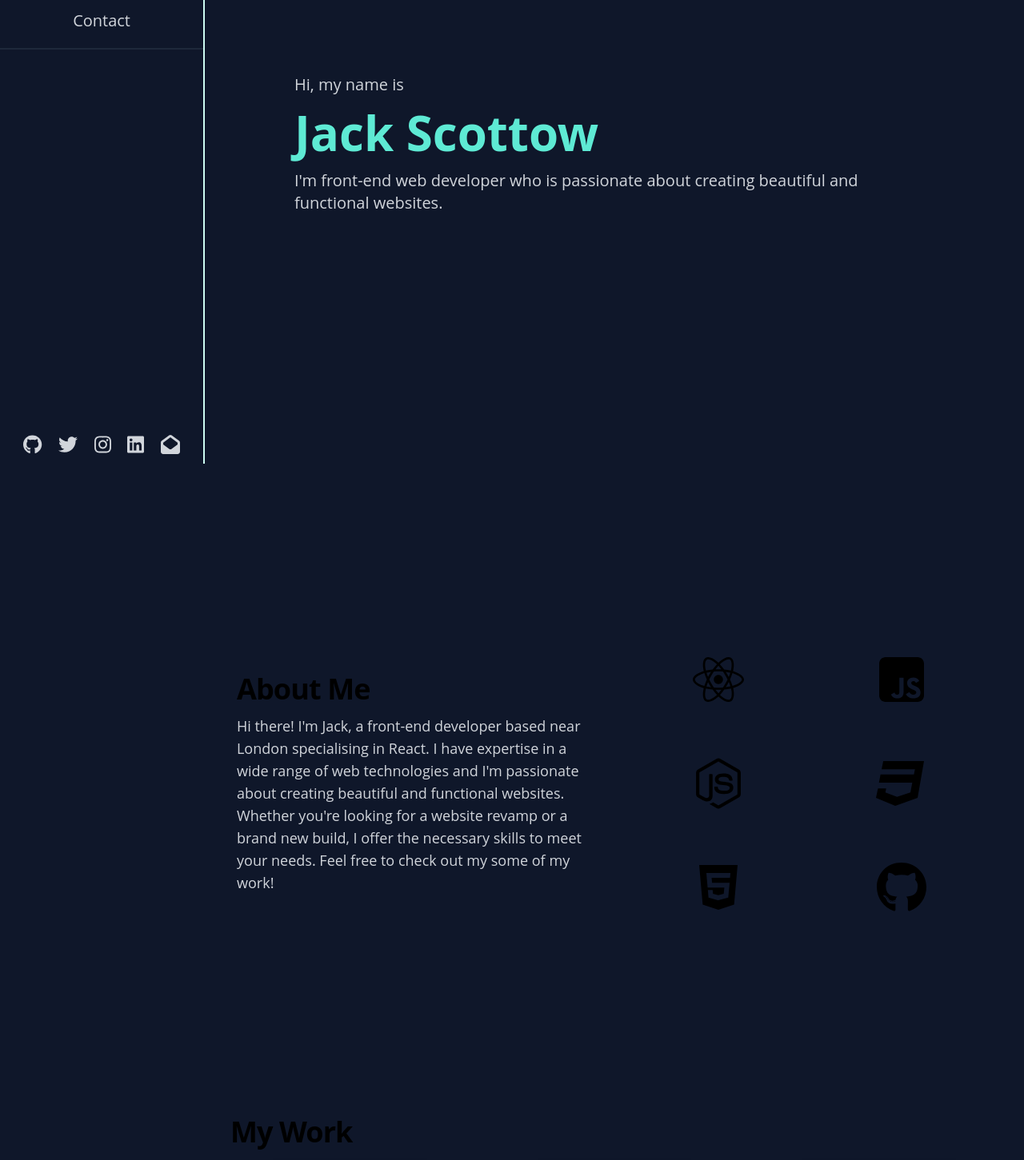
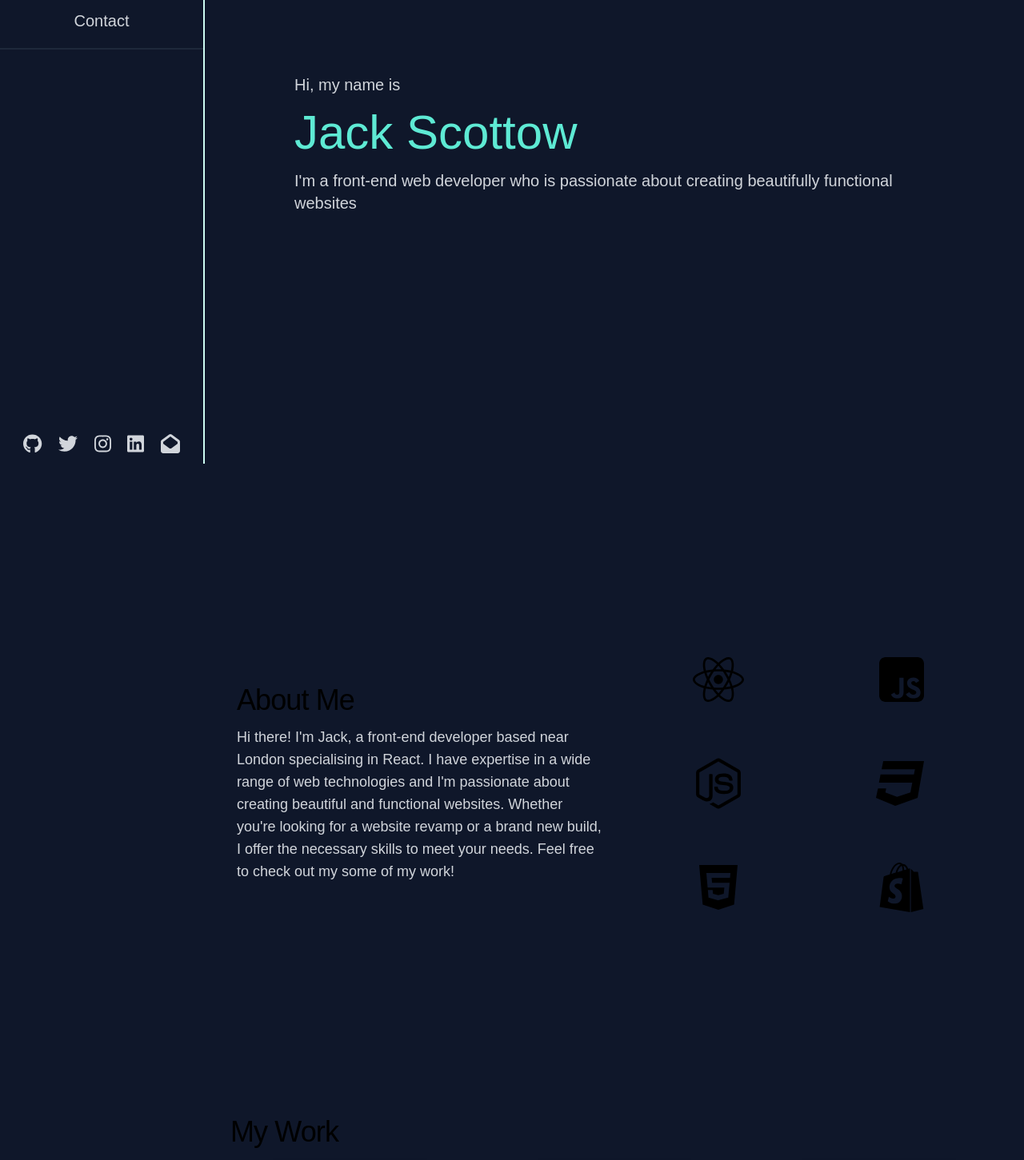
Before and after one commit to JackScottow/portfolio_v2, a Next.js app: page / in a window 1280 px wide. Shown: the part 220-1671 px from the top of the page at 80% size. Built offline with nearby package versions, Linux system fonts and the light colour scheme.

Commit message:
typing effect + font change

```diff
--- a/package.json
+++ b/package.json
@@ -29,6 +29,8 @@
     "postcss": "8.4.27",
     "react": "18.2.0",
     "react-dom": "18.2.0",
+    "react-simple-typewriter": "^5.0.1",
+    "react-type-animation": "^3.1.0",
     "tailwindcss": "3.3.3"
   },
   "devDependencies": {
--- a/src/components/About.jsx
+++ b/src/components/About.jsx
@@ -1,5 +1,5 @@
 import { FontAwesomeIcon } from "@fortawesome/react-fontawesome";
-import { faReact, faSquareJs, faNodeJs, faCss3, faHtml5, faGithub } from "@fortawesome/free-brands-svg-icons";
+import { faReact, faSquareJs, faNodeJs, faCss3, faHtml5, faShopify } from "@fortawesome/free-brands-svg-icons";
 import { Tooltip, Zoom } from "@mui/material";
 
 const About = () => {
@@ -8,7 +8,7 @@ const About = () => {
       <div className="px-10 mx-auto my-auto max-w-7xl lg:py-auto lg:px-auto">
         <div className="lg:grid lg:grid-cols-2 lg:items-center lg:gap-8">
           <div>
-            <h2 className="text-3xl font-bold tracking-tight sm:text-4xl">About Me</h2>
+            <h2 className="text-3xl font-medium tracking-tight sm:text-4xl">About Me</h2>
             <p className="max-w-3xl mt-3 text-lg text-gray-300">Hi there! I&apos;m Jack, a front-end developer based near London specialising in React. I have expertise in a wide range of web technologies and I&apos;m passionate about creating beautiful and functional websites. Whether you&apos;re looking for a website revamp or a brand new build, I offer the necessary skills to meet your needs. Feel free to check out my some of my work!</p>
           </div>
           <div className="mt-8 grid grid-cols-2 gap-0.5 md:grid-cols-3 lg:mt-0 lg:grid-cols-2">
@@ -38,8 +38,8 @@ const About = () => {
               </Tooltip>
             </div>
             <div className="flex justify-center col-span-1 px-8 py-8 ">
-              <Tooltip title="Git" placement="top" disableInteractive TransitionComponent={Zoom} arrow enterTouchDelay={0}>
-                <FontAwesomeIcon icon={faGithub} size="4x" />{" "}
+              <Tooltip title="Shopify" placement="top" disableInteractive TransitionComponent={Zoom} arrow enterTouchDelay={0}>
+                <FontAwesomeIcon icon={faShopify} size="4x" />{" "}
               </Tooltip>
             </div>
           </div>
--- a/src/components/Contact.jsx
+++ b/src/components/Contact.jsx
@@ -10,7 +10,7 @@ const Contact = () => {
       <div className="relative mx-auto my-auto lg:grid lg:grid-cols-5">
         <div className="px-10 py-8 lg:col-span-2 lg:px-auto lg:py-auto ">
           <div className="max-w-lg mx-auto">
-            <h2 className="text-3xl font-bold tracking-tight sm:text-4xl">Get in touch!</h2>
+            <h2 className="text-3xl font-medium tracking-tight sm:text-4xl">Get in touch!</h2>
             <p className="max-w-3xl mt-5 text-lg text-gray-300">Contact me on my socials or leave a message!</p>
             <div className="flex justify-between pt-8">
               <Tooltip title="j.scottow@gmail.com" placement="top" disableInteractive TransitionComponent={Zoom} arrow enterTouchDelay={0} className="transition ease-in-out hover:scale-110">
@@ -58,7 +58,7 @@ const Contact = () => {
                 <textarea id="message" name="message" rows={4} className="box-border block w-full px-4 py-3 placeholder-gray-400 border-teal-500 rounded shadow-sm focus:border-teal-500 focus-ring-teal-500 focus:border-2" placeholder="Message" defaultValue={""} />
               </div>
               <div className="flex">
-                <button type="submit" className="inline-flex justify-center px-6 py-3 mx-auto font-semibold bg-teal-300 border border-transparent rounded shadow-sm text-slate-900 hover:scale-105 focus:outline-none">
+                <button type="submit" className="inline-flex justify-center px-6 py-3 mx-auto font-medium bg-teal-300 border border-transparent rounded shadow-sm text-slate-900 hover:scale-105 focus:outline-none">
                   Submit
                 </button>
               </div>
--- a/src/components/Landing.jsx
+++ b/src/components/Landing.jsx
@@ -1,10 +1,17 @@
+import { Typewriter } from "react-simple-typewriter";
 const Landing = () => {
   return (
     <div className="container flex items-center justify-center h-screen text-gray-300 px-14 sm:px-28" id="home">
       <header>
-        <h1 className="py-2 text-xl">Hi, my name is </h1>
-        <h2 className="py-2 text-6xl font-bold text-teal-300">Jack Scottow</h2>
-        <p className="py-2 text-xl"> I&apos;m front-end web developer who is passionate about creating beautiful and functional websites.</p>
+        <h1 className="py-2 text-xl">
+          <Typewriter words={["Hi, my name is"]} typeSpeed={55} />
+        </h1>
+        <h2 className="py-2 text-6xl font-medium text-teal-300">
+          <Typewriter words={["", "Jack Scottow"]} typeSpeed={80} delaySpeed={1500} />
+        </h2>
+        <p className="py-2 text-xl">
+          <Typewriter words={["", "I'm a front-end web developer who is passionate about creating beautifully functional websites"]} typeSpeed={20} delaySpeed={3000} />{" "}
+        </p>
       </header>
     </div>
   );
--- a/src/components/NavBar.jsx
+++ b/src/components/NavBar.jsx
@@ -123,10 +123,10 @@ const Sidebar = () => {
       </div>
 
       {/* Mobile Toggle Button */}
-      <div className="fixed top-0 right-0 z-50 w-full p-2 md:hidden">
+      <div className="fixed top-0 right-0 z-50 w-full md:hidden">
         <div></div>
         <button className="fixed top-0 right-0 p-5 rounded-xl focus:outline-none" onClick={toggleMobileDrawer}>
-          {isMobileDrawerOpen ? <FontAwesomeIcon icon={faXmark} size="xl" className="p-2 text-white" /> : <FontAwesomeIcon icon={faBars} size="xl" className="p-2 text-white" />}
+          {isMobileDrawerOpen ? <FontAwesomeIcon icon={faXmark} size="xl" className="text-gray-300" /> : <FontAwesomeIcon icon={faBars} size="xl" className="text-gray-300" />}
         </button>
       </div>
     </div>
--- a/src/components/Work.jsx
+++ b/src/components/Work.jsx
@@ -1,7 +1,6 @@
 import { FontAwesomeIcon } from "@fortawesome/react-fontawesome";
 import { faGithub } from "@fortawesome/free-brands-svg-icons";
 import { faUpRightFromSquare } from "@fortawesome/free-solid-svg-icons";
-import Image from "next/image";
 
 const projects = [
   {
@@ -69,7 +68,7 @@ const Work = () => {
       <div className="px-6 mx-auto my-auto max-w-7xl lg:px-8">
         <div className="">
           <div className="space-y-5 sm:space-y-4 md:max-w-xl lg:max-w-3xl xl:max-w-none">
-            <h2 className="py-4 text-3xl font-bold tracking-tight sm:text-4xl">My Work</h2>
+            <h2 className="py-4 text-3xl font-medium tracking-tight sm:text-4xl">My Work</h2>
           </div>
           <ul role="list" className="space-y-4 sm:grid sm:grid-cols-2 sm:gap-x-6 sm:gap-y-12 sm:space-y-0 lg:grid-cols-3 lg:gap-x-8">
             {projects.map((project) => (
--- a/src/styles/globals.css
+++ b/src/styles/globals.css
@@ -1,7 +1,7 @@
 @tailwind base;
 @tailwind components;
 @tailwind utilities;
-@import url("https://fonts.googleapis.com/css2?family=Open+Sans:ital,wght@0,300;0,400;0,500;0,600;0,700;0,800;1,300;1,400;1,500;1,600;1,700;1,800&display=swap");
+@import url("https://fonts.googleapis.com/css2?family=Poppins:ital,wght@0,100;0,200;0,300;0,400;0,500;0,600;0,700;0,800;0,900;1,100;1,200;1,300;1,400;1,500;1,600;1,700;1,800;1,900&display=swap");
 :root {
   --foreground-rgb: 0, 0, 0;
   --background-start-rgb: 214, 219, 220;
--- a/tailwind.config.js
+++ b/tailwind.config.js
@@ -3,7 +3,7 @@ module.exports = {
   content: ["./src/pages/**/*.{js,ts,jsx,tsx,mdx}", "./src/components/**/*.{js,ts,jsx,tsx,mdx}", "./src/app/**/*.{js,ts,jsx,tsx,mdx}"],
   theme: {
     extend: {},
-    fontFamily: { sans: ["Open Sans", "sans-serif"] },
+    fontFamily: { sans: ["Poppins", "sans-serif"] },
   },
   plugins: [
     // ...
```
Also changed, not shown: 1 other file (tests, documents, lock files or other folders).
